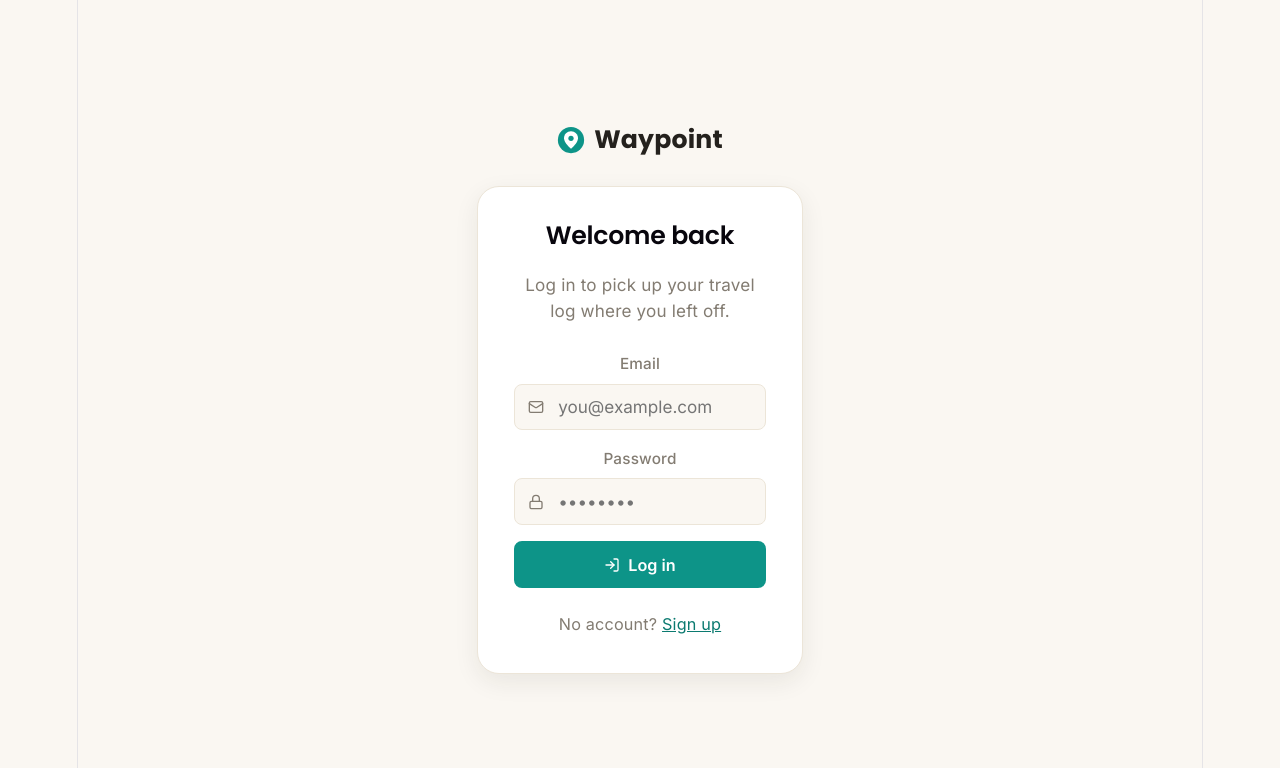
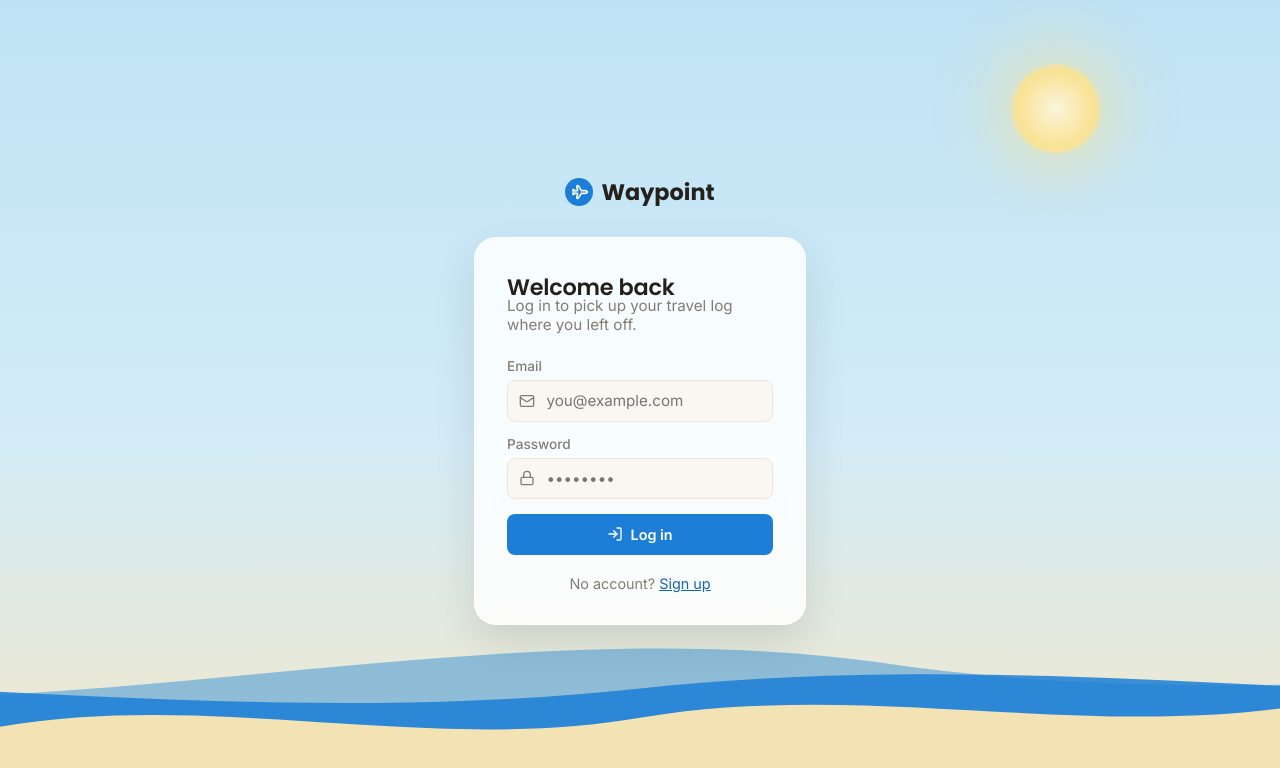
Before and after one commit to SophieAoi/travel-log-app, a React (Vite) app in the folder client/: page /login in a window 1280 px wide. Shown: the top 768 px of the page. Built offline with nearby package versions, Linux system fonts and the light colour scheme; no server answers.

Commit message:
Modified client CSS to make the UI look nicer. Added a beach scene.

```diff
--- a/client/src/App.css
+++ b/client/src/App.css
@@ -24,9 +24,9 @@
   --color-text: #24211d;
   --color-muted: #837c72;
   --color-border: #ece5d8;
-  --color-accent: #0d9488;
-  --color-accent-dark: #0b7a70;
-  --color-accent-soft: #e3f4f1;
+  --color-accent: #1c7ed6;
+  --color-accent-dark: #1564b0;
+  --color-accent-soft: #e2f0fb;
   --color-coral: #f2704a;
   --color-coral-soft: #fdece5;
   --color-error: #c8402f;
@@ -76,6 +76,18 @@ a {
   font-weight: 700;
   font-size: 1.1rem;
   color: var(--color-text);
+}
+
+.logo-badge {
+  display: inline-flex;
+  align-items: center;
+  justify-content: center;
+  width: 28px;
+  height: 28px;
+  border-radius: 50%;
+  background: var(--color-accent);
+  color: white;
+  flex-shrink: 0;
 }
 
 /* Nav */
@@ -191,13 +203,94 @@ a {
   color: var(--color-muted);
 }
 
-/* Hero (auth pages) */
+/* Hero (auth pages) — beach theme */
+
+@keyframes wave-drift {
+  from {
+    transform: translateX(0);
+  }
+  to {
+    transform: translateX(-50%);
+  }
+}
+
+@keyframes sun-glow {
+  0%,
+  100% {
+    opacity: 0.9;
+  }
+  50% {
+    opacity: 1;
+  }
+}
+
+.auth-shell {
+  position: relative;
+  min-height: 100vh;
+  width: 100%;
+  overflow: hidden;
+  background: linear-gradient(180deg, #bfe3f5 0%, #d3ecf7 55%, #f3e7c9 100%);
+  display: flex;
+  align-items: center;
+  justify-content: center;
+}
+
+.beach-scene {
+  position: absolute;
+  inset: 0;
+  z-index: 0;
+}
+
+.beach-sun {
+  position: absolute;
+  top: 8%;
+  right: 14%;
+  width: 90px;
+  height: 90px;
+  border-radius: 50%;
+  background: radial-gradient(circle, #fff6d8 0%, #ffe28a 60%, rgba(255, 226, 138, 0) 100%);
+  box-shadow: 0 0 60px 20px rgba(255, 226, 138, 0.5);
+  animation: sun-glow 6s ease-in-out infinite;
+}
+
+.beach-wave {
+  position: absolute;
+  bottom: 0;
+  left: 0;
+  width: 200%;
+  height: 34vh;
+  min-height: 220px;
+}
+
+.beach-wave-back {
+  fill: #5ea5d6;
+  opacity: 0.65;
+  animation: wave-drift 18s linear infinite;
+}
+
+.beach-wave-front {
+  fill: var(--color-accent);
+  opacity: 0.85;
+  animation: wave-drift 11s linear infinite reverse;
+}
+
+.beach-sand {
+  position: absolute;
+  bottom: 0;
+  left: 0;
+  width: 100%;
+  height: 16vh;
+  min-height: 110px;
+  fill: #f3e2b3;
+}
 
 .auth-page {
+  position: relative;
+  z-index: 1;
   max-width: 380px;
+  width: 100%;
   margin: 0 auto;
   padding: 4rem 1.5rem;
-  min-height: 100vh;
   display: flex;
   flex-direction: column;
   justify-content: center;
@@ -214,11 +307,12 @@ a {
 }
 
 .auth-card {
-  background: var(--color-surface);
+  background: rgba(255, 255, 255, 0.85);
+  backdrop-filter: blur(10px) saturate(140%);
   border-radius: var(--radius-lg);
   padding: 2rem;
-  box-shadow: var(--shadow-md);
-  border: 1px solid var(--color-border);
+  box-shadow: var(--shadow-lg);
+  border: 1px solid rgba(255, 255, 255, 0.6);
 }
 
 .auth-card h1 {
--- /dev/null
+++ b/client/src/components/BeachScene.tsx
@@ -0,0 +1,31 @@
+export function BeachScene() {
+  return (
+    <div className="beach-scene" aria-hidden="true">
+      <div className="beach-sun" />
+      <svg
+        className="beach-wave beach-wave-back"
+        viewBox="0 0 1440 220"
+        preserveAspectRatio="none"
+        xmlns="http://www.w3.org/2000/svg"
+      >
+        <path d="M0,120 C240,180 480,60 720,110 C960,160 1200,80 1440,130 L1440,220 L0,220 Z" />
+      </svg>
+      <svg
+        className="beach-wave beach-wave-front"
+        viewBox="0 0 1440 220"
+        preserveAspectRatio="none"
+        xmlns="http://www.w3.org/2000/svg"
+      >
+        <path d="M0,140 C220,90 460,170 720,130 C980,90 1220,170 1440,120 L1440,220 L0,220 Z" />
+      </svg>
+      <svg
+        className="beach-sand"
+        viewBox="0 0 1440 140"
+        preserveAspectRatio="none"
+        xmlns="http://www.w3.org/2000/svg"
+      >
+        <path d="M0,60 C240,20 480,90 720,50 C960,10 1200,70 1440,40 L1440,140 L0,140 Z" />
+      </svg>
+    </div>
+  );
+}
--- a/client/src/components/Logo.tsx
+++ b/client/src/components/Logo.tsx
@@ -1,14 +1,11 @@
+import { Plane } from "lucide-react";
+
 export function Logo({ withWordmark = true }: { withWordmark?: boolean }) {
   return (
     <span className="logo">
-      <svg width="28" height="28" viewBox="0 0 64 64" fill="none" xmlns="http://www.w3.org/2000/svg">
-        <circle cx="32" cy="32" r="30" fill="var(--color-accent)" />
-        <path
-          d="M32 12c-8.837 0-16 7.163-16 16 0 11 16 24 16 24s16-13 16-24c0-8.837-7.163-16-16-16z"
-          fill="white"
-        />
-        <circle cx="32" cy="28" r="6" fill="var(--color-accent)" />
-      </svg>
+      <span className="logo-badge">
+        <Plane size={16} strokeWidth={2.4} style={{ transform: "rotate(45deg)" }} />
+      </span>
       {withWordmark && <span className="logo-word">Waypoint</span>}
     </span>
   );
--- a/client/src/index.css
+++ b/client/src/index.css
@@ -1,111 +1,19 @@
 :root {
-  --text: #6b6375;
-  --text-h: #08060d;
-  --bg: #fff;
-  --border: #e5e4e7;
-  --code-bg: #f4f3ec;
-  --accent: #aa3bff;
-  --accent-bg: rgba(170, 59, 255, 0.1);
-  --accent-border: rgba(170, 59, 255, 0.5);
-  --social-bg: rgba(244, 243, 236, 0.5);
-  --shadow:
-    rgba(0, 0, 0, 0.1) 0 10px 15px -3px, rgba(0, 0, 0, 0.05) 0 4px 6px -2px;
-
-  --sans: system-ui, 'Segoe UI', Roboto, sans-serif;
-  --heading: system-ui, 'Segoe UI', Roboto, sans-serif;
-  --mono: ui-monospace, Consolas, monospace;
-
-  font: 18px/145% var(--sans);
-  letter-spacing: 0.18px;
-  color-scheme: light dark;
-  color: var(--text);
-  background: var(--bg);
-  font-synthesis: none;
-  text-rendering: optimizeLegibility;
-  -webkit-font-smoothing: antialiased;
-  -moz-osx-font-smoothing: grayscale;
-
-  @media (max-width: 1024px) {
-    font-size: 16px;
-  }
+  color-scheme: light;
 }
 
-@media (prefers-color-scheme: dark) {
-  :root {
-    --text: #9ca3af;
-    --text-h: #f3f4f6;
-    --bg: #16171d;
-    --border: #2e303a;
-    --code-bg: #1f2028;
-    --accent: #c084fc;
-    --accent-bg: rgba(192, 132, 252, 0.15);
-    --accent-border: rgba(192, 132, 252, 0.5);
-    --social-bg: rgba(47, 48, 58, 0.5);
-    --shadow:
-      rgba(0, 0, 0, 0.4) 0 10px 15px -3px, rgba(0, 0, 0, 0.25) 0 4px 6px -2px;
-  }
-
-  #social .button-icon {
-    filter: invert(1) brightness(2);
-  }
+* {
+  margin: 0;
+  padding: 0;
 }
 
+html,
+body,
 #root {
-  width: 1126px;
-  max-width: 100%;
-  margin: 0 auto;
-  text-align: center;
-  border-inline: 1px solid var(--border);
-  min-height: 100svh;
-  display: flex;
-  flex-direction: column;
-  box-sizing: border-box;
+  width: 100%;
+  min-height: 100%;
 }
 
 body {
-  margin: 0;
+  min-height: 100vh;
 }
-
-h1,
-h2 {
-  font-family: var(--heading);
-  font-weight: 500;
-  color: var(--text-h);
-}
-
-h1 {
-  font-size: 56px;
-  letter-spacing: -1.68px;
-  margin: 32px 0;
-  @media (max-width: 1024px) {
-    font-size: 36px;
-    margin: 20px 0;
-  }
-}
-h2 {
-  font-size: 24px;
-  line-height: 118%;
-  letter-spacing: -0.24px;
-  margin: 0 0 8px;
-  @media (max-width: 1024px) {
-    font-size: 20px;
-  }
-}
-p {
-  margin: 0;
-}
-
-code,
-.counter {
-  font-family: var(--mono);
-  display: inline-flex;
-  border-radius: 4px;
-  color: var(--text-h);
-}
-
-code {
-  font-size: 15px;
-  line-height: 135%;
-  padding: 4px 8px;
-  background: var(--code-bg);
-}
--- a/client/src/pages/Login.tsx
+++ b/client/src/pages/Login.tsx
@@ -3,6 +3,7 @@ import { useNavigate, Link } from "react-router-dom";
 import { Mail, Lock, LogIn } from "lucide-react";
 import { useAuth } from "../context/AuthContext";
 import { Logo } from "../components/Logo";
+import { BeachScene } from "../components/BeachScene";
 
 export function Login() {
   const { login } = useAuth();
@@ -27,6 +28,8 @@ export function Login() {
   }
 
   return (
+    <div className="auth-shell">
+      <BeachScene />
       <div className="auth-page">
         <Logo />
         <div className="auth-card">
@@ -71,5 +74,6 @@ export function Login() {
           </p>
         </div>
       </div>
+    </div>
   );
 }
--- a/client/src/pages/SharedPlace.tsx
+++ b/client/src/pages/SharedPlace.tsx
@@ -1,5 +1,6 @@
 import { useEffect, useState } from "react";
 import { useParams } from "react-router-dom";
+import { MapPin, Camera, UserRound } from "lucide-react";
 import { api } from "../api/client";
 
 interface Media {
@@ -24,25 +25,46 @@ export function SharedPlace() {
     if (id) api.getShare(id).then(setData).catch(() => setNotFound(true));
   }, [id]);
 
-  if (notFound) return <p className="page">This link doesn't lead anywhere anymore.</p>;
-  if (!data) return <p className="page">Loading...</p>;
+  if (notFound) return <p className="page muted">This link doesn't lead anywhere anymore.</p>;
+  if (!data) return <p className="page muted">Loading…</p>;
+
+  const coverPhoto = data.place.media.find((m) => m.type === "PHOTO");
 
   return (
     <div className="page">
-      <p className="muted">Shared by {data.sharedBy}</p>
-      <h1>{data.place.name}</h1>
-      <p className="muted">{data.place.countryCode}</p>
+      <p className="shared-banner">
+        <UserRound size={15} /> Shared by {data.sharedBy}
+      </p>
+
+      <div className="place-hero">
+        {coverPhoto ? (
+          <img src={`${API_BASE}${coverPhoto.url}`} alt="" style={{ width: "100%", height: "100%", objectFit: "cover" }} />
+        ) : (
+          <Camera size={40} />
+        )}
+      </div>
+
+      <div className="place-title-row">
+        <h1 style={{ margin: 0 }}>{data.place.name}</h1>
+        <span className="badge">
+          <MapPin size={13} /> {data.place.countryCode}
+        </span>
+      </div>
       {data.place.description && <p>{data.place.description}</p>}
 
-      <div className="media-grid">
-        {data.place.media.map((m) =>
-          m.type === "PHOTO" ? (
-            <img key={m.id} src={`${API_BASE}${m.url}`} alt="" />
-          ) : (
-            <video key={m.id} src={`${API_BASE}${m.url}`} controls />
-          )
-        )}
-      </div>
+      {data.place.media.length > 0 && (
+        <div className="media-grid">
+          {data.place.media.map((m) => (
+            <figure key={m.id}>
+              {m.type === "PHOTO" ? (
+                <img src={`${API_BASE}${m.url}`} alt="" />
+              ) : (
+                <video src={`${API_BASE}${m.url}`} controls />
+              )}
+            </figure>
+          ))}
+        </div>
+      )}
     </div>
   );
 }
--- a/client/src/pages/Signup.tsx
+++ b/client/src/pages/Signup.tsx
@@ -3,6 +3,7 @@ import { useNavigate, Link } from "react-router-dom";
 import { Mail, Lock, User, UserPlus } from "lucide-react";
 import { useAuth } from "../context/AuthContext";
 import { Logo } from "../components/Logo";
+import { BeachScene } from "../components/BeachScene";
 
 export function Signup() {
   const { signup } = useAuth();
@@ -28,6 +29,8 @@ export function Signup() {
   }
 
   return (
+    <div className="auth-shell">
+      <BeachScene />
       <div className="auth-page">
         <Logo />
         <div className="auth-card">
@@ -85,5 +88,6 @@ export function Signup() {
           </p>
         </div>
       </div>
+    </div>
   );
 }
```
Also changed, not shown: client/public/favicon.svg. Lines whose indentation alone changed are shown as unchanged.
